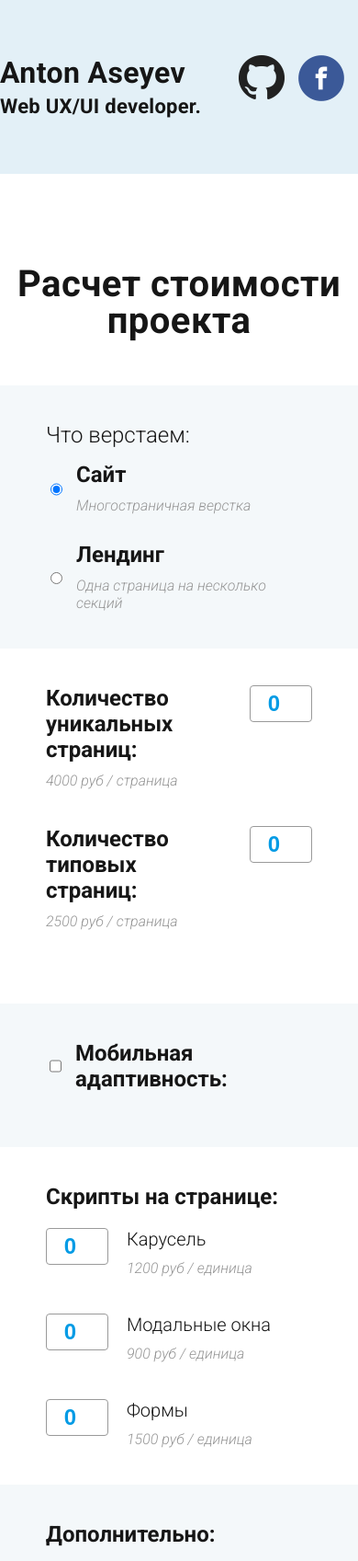
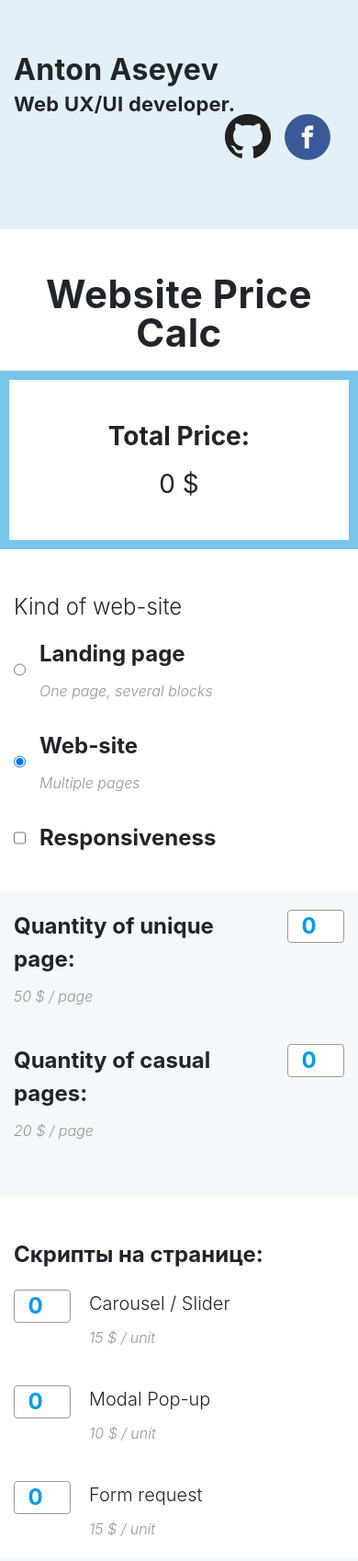
Before and after one commit to aseyev/Js-calc, a plain HTML site: page calculator.html in a window 390 px wide. Shown: the top 1697 px of the page at 92% size. Drawn offline with nearby package versions, Linux system fonts and the light colour scheme.

Commit message:
bootstrap

```diff
--- a/calculator.html
+++ b/calculator.html
@@ -7,20 +7,21 @@
     <title>Anton Aseyev. JS-calc: web-project price counter.</title>
     <link rel="stylesheet" href="css/general.css">
     <link rel="stylesheet" href="css/calc.css">
+    <link rel="stylesheet" href="https://stackpath.bootstrapcdn.com/bootstrap/4.3.1/css/bootstrap.min.css" integrity="sha384-ggOyR0iXCbMQv3Xipma34MD+dH/1fQ784/j6cY/iJTQUOhcWr7x9JvoRxT2MZw1T" crossorigin="anonymous">
     <link href="https://fonts.googleapis.com/css?family=Roboto:100,300,300i,400,700&display=swap&subset=cyrillic-ext" rel="stylesheet">
 </head>
 <body>
 
     <header class="header-inner">
         <div class="container">
-            <div class="header-inner-row">
+            <article class="row">
 
-                <h2 class="heading-inner">
+                <h2 class="col-sm-6 heading-inner">
                     <span>Anton Aseyev</span><br>
                     Web UX/UI developer.
                 </h2>
 
-                <div class="social-icons">
+                <div class="col-sm-6 social-icons">
                     <a href="#" class="social-icon-link">
                         <img src="img/icons/github.png" alt="GitHub" class="social-icon-img">
                     </a>
@@ -30,7 +31,7 @@
                     </a>
                 </div>
 
-            </div>
+            </article>
         </div>
     </header>
 
@@ -38,70 +39,42 @@
 
     <article class="calc-wrapper">
         <div class="container">
-        <form id="price-form" action="">
+            <form id="price-form" action="" class="calc">
 
-            <h1 class="calc-heading">Расчет стоимости проекта</h1>
+                <!-- price header block -->
+                <article class="row price-title-wrapper">
 
-            <!-- Что верстаем  -->
-            <div class="calc-section">
+                    <h1 class="col-md-6 calc-heading">Website Price Calc</h1>
+                    <div class="col-md-6 calc-price">
+                        <div class="calc-price-title">Total Price:</div>
+                        <div class="calc-price-value"><span id="total-price">0</span> $</div>
+                    </div>
+                </article>
+               <!-- //price header block -->
 
-                <div class="calc-title-light">Что верстаем:</div>
-
+                <article class="row">
+                    <!--Type of website choice -->
+                    <div class="col-md-6 calc-section">
+                        <div class="calc-title-light">Kind of web-site</div>
+                        <label class="radio-wrapper">
+                            <input type="radio" name="type" value="landing" class="radio" id="radio-landing">
+                            <div class="title-bold">
+                                Landing page
+                                <div class="note">One page, several blocks</div>
+                            </div>
+                        </label>
                         <label class="radio-wrapper">
                             <input type="radio" name="type" value="site" class="radio" id="radio-site" checked>
                             <div class="title-bold">
-                        Сайт
-                        <div class="note">Многостраничная верстка</div>
+                                Web-site
+                                <div class="note">Multiple pages</div>
                             </div>
                         </label>
-
-                <label class="radio-wrapper">
-                    <input type="radio" name="type" value="landing" class="radio" id="radio-landing">
-                    <div class="title-bold">
-                        Лендинг
-                        <div class="note">Одна страница на несколько секций</div>
-                    </div>
-                </label>
-
-            </div>
-            <!-- // Что верстаем  -->
-
-            <!-- Количество страниц -->
-            <div class="calc-section">
-
-                <div class="input-wrapper" data-name="pages">
-                    <div class="title-bold">
-                        Количество уникальных страниц:
-                        <div class="note"> 4000 руб / страница</div>
-                    </div>
-                    <input type="number" class="input-short" placeholder="0" name="pages-unique" value="0">
-                </div>
-
-                <div class="input-wrapper" data-name="pages">
-                    <div class="title-bold">
-                        Количество типовых страниц:
-                        <div class="note"> 2500 руб / страница</div>
-                    </div>
-                    <input type="number" class="input-short" placeholder="0" name="pages-general" value="0">
-                </div>
-
-                <div class="input-wrapper" data-name="landing">
-                    <div class="title-bold">
-                        Количество секций:
-                        <div class="note"> 2000 руб / секция</div>
-                    </div>
-                    <input type="number" class="input-short" placeholder="0" name="sections" value="0">
-                </div>
-
-            </div>
-            <!-- // Количество страниц -->
-
-            <!-- Мобильная адаптивность -->
-            <div class="calc-section">
-
+                         <!-- Responsiveness -->
+                        <div>
                             <label class="checkbox-wrapper title-bold section-title">
                                 <input type="checkbox" class="checkbox" id="" name="mobile">
-                    Мобильная адаптивность:
+                                Responsiveness
                             </label>
 
                             <input type="radio" name="mobile-number" value="0" class="hidden" checked>
@@ -110,8 +83,8 @@
                                 <div class="radio-holder">
                                     <input type="radio" name="mobile-number" value="2" >
                                 </div>
-                    <div class="title-lite">2 точки перелома
-                        <div class="note">+30% к стоимости</div>
+                                <div class="title-lite">Mobile responsive
+                                    <div class="note">+30% to current price</div>
                                 </div>
                             </label>
 
@@ -119,51 +92,80 @@
                                 <div class="radio-holder">
                                     <input type="radio" name="mobile-number" value="3">
                                 </div>
-                    <div class="title-lite">3 точки перелома
-                        <div class="note">+50% к стоимости</div>
+                                <div class="title-lite">Mobile and tablet responsive
+                                    <div class="note">+50% to current price</div>
                                 </div>
                             </label>
+                            <!-- // Responsiveness -->
+                        </div>
+                    </div>
+                   <!--//Type of website choice -->
 
+                    <!-- Quantity of unique pages -->
+                    <div class="col-md-6 calc-section">
+                        <div class="input-wrapper" data-name="pages">
+                            <div class="title-bold">
+                                Quantity of unique page:
+                                <div class="note"> 50 $ / page</div>
                             </div>
-            <!-- // Мобильная адаптивность -->
+                            <input type="number" class="input-short" placeholder="0" name="pages-unique" value="0">
+                        </div>
 
-            <!-- Скрипты на странице -->
-            <div class="calc-section">
+                        <div class="input-wrapper" data-name="pages">
+                            <div class="title-bold">
+                                Quantity of casual pages:
+                                <div class="note"> 20 $ / page</div>
+                            </div>
+                            <input type="number" class="input-short" placeholder="0" name="pages-general" value="0">
+                        </div>
+
+                        <div class="input-wrapper" data-name="landing">
+                            <div class="title-bold">
+                                Quantity of sections:
+                                <div class="note"> 20 $ / section</div>
+                            </div>
+                            <input type="number" class="input-short" placeholder="0" name="sections" value="0">
+                        </div>
+
+
+                    </div><!--  rightcolumn -->
+                </article> <!-- 2-column bootstrap block -->
+
+                <article class="row">
+                    <!-- Interaction scripts -->
+                    <div class="col-md-6 calc-section">
 
                         <div class="title-bold section-title">Скрипты на странице:</div>
 
                         <div class="input-wrapper">
                             <input type="number" class="input-short" placeholder="0" value="0" name="carousel">
                             <div class="title-lite">
-                        Карусель
-                        <div class="note">1200 руб / единица</div>
+                                Carousel / Slider
+                                <div class="note">15 $ / unit</div>
                             </div>
                         </div>
 
                         <div class="input-wrapper">
                             <input type="number" class="input-short" placeholder="0" value="0" name="modals">
                             <div class="title-lite">
-                        Модальные окна
-                        <div class="note">900 руб / единица</div>
+                                Modal Pop-up
+                                <div class="note">10 $ / unit</div>
                             </div>
                         </div>
 
                         <div class="input-wrapper">
                             <input type="number" class="input-short" placeholder="0" value="0" name="forms">
                             <div class="title-lite">
-                        Формы
-                        <div class="note">1500 руб / единица</div>
+                                Form request
+                                <div class="note">15 $ / unit</div>
                             </div>
                         </div>
-
                     </div>
-            <!-- // Скрипты на странице -->
+                    <!-- // Interaction scripts -->
 
                     <!-- Дополнительно -->
-            <div class="calc-section">
-
+                    <div class="col-md-6 calc-section">
                         <div class="title-bold section-title">Дополнительно:</div>
-
                         <label class="checkbox-wrapper title-lite">
                             <input type="checkbox" class="checkbox" id="" name="pixelPerfect">
                             <div>
@@ -195,29 +197,20 @@
                                 <div class="note">+50% к стоимости</div>
                             </div>
                         </label>
-
-
                     </div>
                     <!-- // Дополнительно -->
-
-            <!-- Стоимость проекта -->
-            <div class="calc-price">
-                <div class="calc-price-title"> Стоимость проекта:</div>
-                <div class="calc-price-value"><span id="total-price">12 400</span> рублей</div>
-            </div>
-            <!-- // Стоимость проекта -->
-
+                </article>
+                <!-- //двухколонник дополнительных опций -->
             </form>
         </div>
     </article>
 
-
     <footer class="footer footer-inner">
         <div class="container">
 
-            <div class="footer-cta-title">За созданием сайта:</div>
+            <div class="footer-cta-title">За созданием сайта - </div>
             <p class="footer-cta-text">
-                обращайтесь на <a href="mailto:myname@gmail.com">myname@gmail.com</a>
+                <a href="mailto:aseyev.1982@gmail.com">Пишите!</a>
             </p>
         </div>
 
@@ -225,9 +218,13 @@
 
     <script src="libs/jquery-3.3.1.min.js"></script>
 
+
+    <script src="https://code.jquery.com/jquery-3.3.1.slim.min.js" integrity="sha384-q8i/X+965DzO0rT7abK41JStQIAqVgRVzpbzo5smXKp4YfRvH+8abtTE1Pi6jizo" crossorigin="anonymous"></script>
+    <script src="https://cdnjs.cloudflare.com/ajax/libs/popper.js/1.14.7/umd/popper.min.js" integrity="sha384-UO2eT0CpHqdSJQ6hJty5KVphtPhzWj9WO1clHTMGa3JDZwrnQq4sF86dIHNDz0W1" crossorigin="anonymous"></script>
+    <script src="https://stackpath.bootstrapcdn.com/bootstrap/4.3.1/js/bootstrap.min.js" integrity="sha384-JjSmVgyd0p3pXB1rRibZUAYoIIy6OrQ6VrjIEaFf/nJGzIxFDsf4x0xIM+B07jRM" crossorigin="anonymous"></script>
     <!-- https://github.com/marioizquierdo/jquery.serializeJSON -->
     <script src="libs/jquery.serializeJSON/jquery.serializejson.min.js"></script>
-
     <script src="js/main.js"></script>
 
 </body>
+</html>
--- a/css/calc.css
+++ b/css/calc.css
@@ -2,27 +2,29 @@
 
 /* ------------------- Calc ------------------- */
 .calc-wrapper {
-    padding-top: 100px;
+    padding-top: 50px;
     padding-bottom: 75px;
+}
+.calc article {
+    margin-bottom: 25px;
 }
 
 .calc-heading {
     margin: 0;
-    margin-bottom: 50px;
-    font-size: 40px;
+    font-size: 42px;
     font-weight: 700;
     line-height: 1;
-    letter-spacing: 0.48px;
+    letter-spacing: 0.5px;
     text-align: center;
 }
 
 .calc-section {
-    padding: 40px 50px;
+    padding: 20px 20px;
     background-color: #f4f8fa;
 }
 
 .calc-section:nth-child(odd) {
-    padding: 40px 50px;
+    /* padding: 40px 50px; */
     background-color: #FFF;
 }
 
@@ -118,14 +120,16 @@
 }
 
 .calc-price-title {
-    font-size: 32px;
+    font-size: 28px;
     font-weight: 700;
     margin-bottom: 10px;
+    text-align: center;
 }
 
 .calc-price-value {
-    font-size: 26px;
-    font-weight: 300;
+    text-align: center;
+    font-size: 28px;
+    font-weight: 400;
 }
 
 .hidden {
--- a/css/general.css
+++ b/css/general.css
@@ -31,6 +31,9 @@ img {
     justify-content: space-between;
     align-items: center;
 }
+.price-title-wrapper {
+    align-items: center;
+}
 
 .heading-inner {
     font-size: 22px;
@@ -52,6 +55,7 @@ img {
 
 .social-icons {
     display: flex;
+    justify-content: flex-end;
 }
 
 .social-icon-link {
```
Also changed, not shown: js/main.js (+6 -6 lines). Lines whose indentation alone changed are shown as unchanged.
